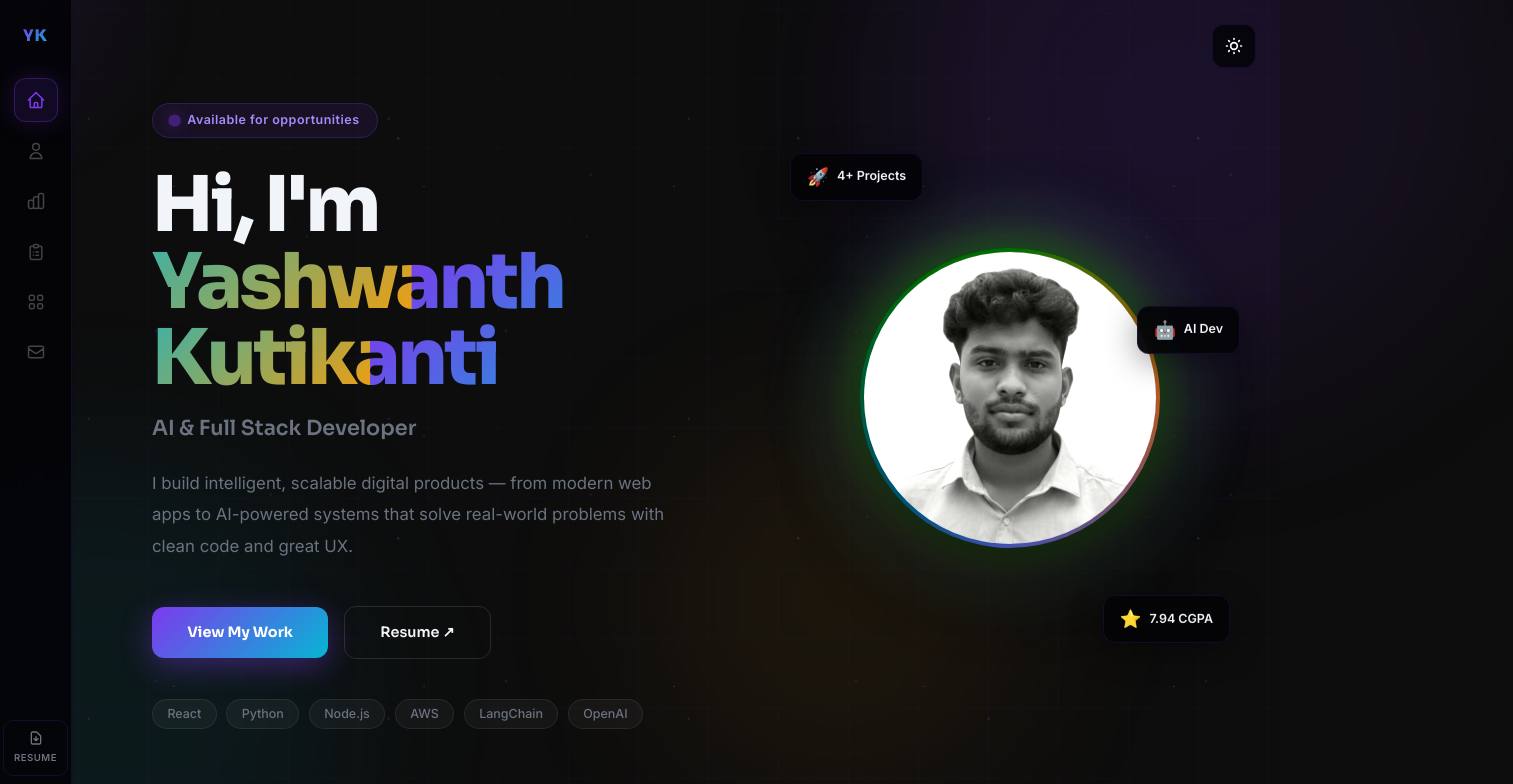
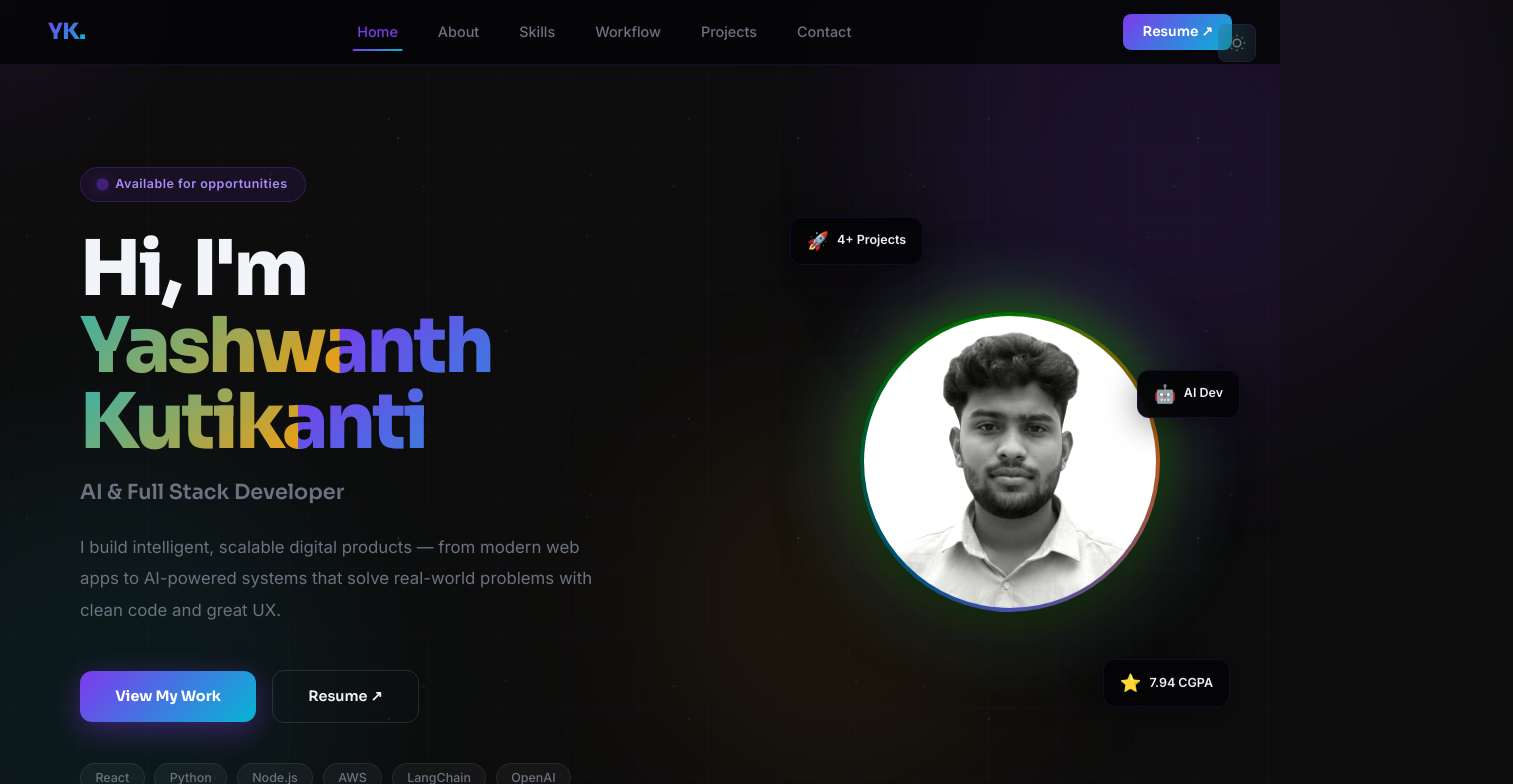
Before and after one commit to kutikantiyashwanth/portofilo, a React (Vite) app: page / in a window 1280 px wide. Shown: the top 784 px of the page, 1513 px wide, since content can reach past the window. Built offline with nearby package versions, Linux system fonts and the light colour scheme.

Commit message:
Move nav to top horizontal bar with logo left, links center, resume right

```diff
--- a/src/App.jsx
+++ b/src/App.jsx
@@ -161,62 +161,48 @@ export default function App() {
         <div className="bg-orb orb-3" />
       </div>
 
-      {/* Mobile menu button */}
-      <button className="mobile-menu-btn" onClick={() => setMenuOpen(!menuOpen)} aria-label="Menu">
-        <span className={`hamburger ${menuOpen ? 'open' : ''}`}>
-          <span /><span /><span />
-        </span>
+      {/* Top Navbar */}
+      <header className="topnav">
+        <div className="topnav-inner">
+          <div className="topnav-logo">YK<span className="logo-dot">.</span></div>
+          <nav className="topnav-links">
+            {[
+              { id: 'home', label: 'Home' },
+              { id: 'about', label: 'About' },
+              { id: 'skills', label: 'Skills' },
+              { id: 'process', label: 'Workflow' },
+              { id: 'portfolio', label: 'Projects' },
+              { id: 'contact', label: 'Contact' },
+            ].map(({ id, label }) => (
+              <button
+                key={id}
+                className={`topnav-link ${activeSection === id ? 'active' : ''}`}
+                onClick={() => scrollTo(id)}
+              >
+                {label}
               </button>
-
-      {/* Dark/Light mode toggle */}
+            ))}
+          </nav>
+          <div className="topnav-actions">
             <button className="theme-toggle" onClick={() => setDarkMode(!darkMode)} aria-label="Toggle theme">
               {darkMode ? (
-          <svg width="20" height="20" fill="currentColor" viewBox="0 0 24 24">
-            <path d="M12 3v1m0 16v1m9-9h-1M4 12H3m15.364-6.364l-.707.707M6.343 17.657l-.707.707m12.728 0l-.707-.707M6.343 6.343l-.707-.707M16 12a4 4 0 11-8 0 4 4 0 018 0z" stroke="currentColor" strokeWidth="2" strokeLinecap="round" fill="none"/>
+                <svg width="18" height="18" fill="none" stroke="currentColor" strokeWidth="2" viewBox="0 0 24 24">
+                  <circle cx="12" cy="12" r="5"/><path d="M12 1v2M12 21v2M4.22 4.22l1.42 1.42M18.36 18.36l1.42 1.42M1 12h2M21 12h2M4.22 19.78l1.42-1.42M18.36 5.64l1.42-1.42"/>
                 </svg>
               ) : (
-          <svg width="20" height="20" fill="currentColor" viewBox="0 0 24 24">
-            <path d="M21 12.79A9 9 0 1111.21 3 7 7 0 0021 12.79z" stroke="currentColor" strokeWidth="2" strokeLinecap="round" fill="none"/>
+                <svg width="18" height="18" fill="none" stroke="currentColor" strokeWidth="2" viewBox="0 0 24 24">
+                  <path d="M21 12.79A9 9 0 1111.21 3 7 7 0 0021 12.79z"/>
                 </svg>
               )}
             </button>
-
-      {/* Sidebar */}
-      <aside className={`sidebar ${menuOpen ? 'open' : ''}`}>
-        <div className="sidebar-logo">YK</div>
-        <nav className="sidebar-nav">
-          {[
-            { id: 'home', label: 'Home', icon: 'M3 12l2-2m0 0l7-7 7 7M5 10v10a1 1 0 001 1h3m10-11l2 2m-2-2v10a1 1 0 01-1 1h-3m-6 0a1 1 0 001-1v-4a1 1 0 011-1h2a1 1 0 011 1v4a1 1 0 001 1m-6 0h6' },
-            { id: 'about', label: 'About', icon: 'M16 7a4 4 0 11-8 0 4 4 0 018 0zM12 14a7 7 0 00-7 7h14a7 7 0 00-7-7z' },
-            { id: 'skills', label: 'Skills', icon: 'M9 19v-6a2 2 0 00-2-2H5a2 2 0 00-2 2v6a2 2 0 002 2h2a2 2 0 002-2zm0 0V9a2 2 0 012-2h2a2 2 0 012 2v10m-6 0a2 2 0 002 2h2a2 2 0 002-2m0 0V5a2 2 0 012-2h2a2 2 0 012 2v14a2 2 0 01-2 2h-2a2 2 0 01-2-2z' },
-            { id: 'process', label: 'Workflow', icon: 'M9 5H7a2 2 0 00-2 2v12a2 2 0 002 2h10a2 2 0 002-2V7a2 2 0 00-2-2h-2M9 5a2 2 0 002 2h2a2 2 0 002-2M9 5a2 2 0 012-2h2a2 2 0 012 2m-3 7h3m-3 4h3m-6-4h.01M9 16h.01' },
-            { id: 'portfolio', label: 'Projects', icon: 'M4 6a2 2 0 012-2h2a2 2 0 012 2v2a2 2 0 01-2 2H6a2 2 0 01-2-2V6zM14 6a2 2 0 012-2h2a2 2 0 012 2v2a2 2 0 01-2 2h-2a2 2 0 01-2-2V6zM4 16a2 2 0 012-2h2a2 2 0 012 2v2a2 2 0 01-2 2H6a2 2 0 01-2-2v-2zM14 16a2 2 0 012-2h2a2 2 0 012 2v2a2 2 0 01-2 2h-2a2 2 0 01-2-2v-2z' },
-            { id: 'contact', label: 'Contact', icon: 'M3 8l7.89 5.26a2 2 0 002.22 0L21 8M5 19h14a2 2 0 002-2V7a2 2 0 00-2-2H5a2 2 0 00-2 2v10a2 2 0 002 2z' },
-          ].map(({ id, label, icon }) => (
-            <button
-              key={id}
-              title={label}
-              className={`nav-item ${activeSection === id ? 'active' : ''}`}
-              onClick={() => scrollTo(id)}
-            >
-              <svg width="20" height="20" fill="none" stroke="currentColor" strokeWidth="1.8" viewBox="0 0 24 24">
-                <path strokeLinecap="round" strokeLinejoin="round" d={icon} />
-              </svg>
-              <span className="nav-label">{label}</span>
-            </button>
-          ))}
-        </nav>
-        <a href="/images/yashwanth.pdf" target="_blank" rel="noreferrer" className="sidebar-resume">
-          <svg width="16" height="16" fill="none" stroke="currentColor" strokeWidth="2" viewBox="0 0 24 24">
-            <path strokeLinecap="round" strokeLinejoin="round" d="M12 10v6m0 0l-3-3m3 3l3-3m2 8H7a2 2 0 01-2-2V5a2 2 0 012-2h5.586a1 1 0 01.707.293l5.414 5.414a1 1 0 01.293.707V19a2 2 0 01-2 2z" />
-          </svg>
-          <span>Resume</span>
+            <a href="/images/yashwanth.pdf" target="_blank" rel="noreferrer" className="topnav-resume">
+              Resume ↗
             </a>
-      </aside>
+          </div>
+        </div>
+      </header>
 
       <main className="main-wrap">
-
-        {/* ── HERO ── */}
         <section id="home" className="hero">
           <div className="hero-left">
             <div className="hero-badge">
--- a/src/index.css
+++ b/src/index.css
@@ -343,3 +343,26 @@ section{padding:7rem 5rem;scroll-margin-top:2rem;position:relative;z-index:1;}
 .proj-live-btn{pointer-events:all;position:relative;z-index:10;}
 .proj-cta{pointer-events:all;position:relative;z-index:10;display:inline-block;}
 .proj-body{position:relative;z-index:5;}
+.topnav{position:fixed;top:0;left:0;right:0;z-index:100;background:rgba(5,5,8,0.85);backdrop-filter:blur(20px);-webkit-backdrop-filter:blur(20px);border-bottom:1px solid var(--border);}
+.topnav-inner{display:flex;align-items:center;justify-content:space-between;padding:0 3rem;height:64px;max-width:1400px;margin:0 auto;}
+.topnav-logo{font-family:'Sora',sans-serif;font-size:1.4rem;font-weight:900;background:linear-gradient(135deg,var(--c1),var(--c2));-webkit-background-clip:text;-webkit-text-fill-color:transparent;background-clip:text;letter-spacing:-0.02em;}
+.logo-dot{color:var(--c2);-webkit-text-fill-color:var(--c2);}
+.topnav-links{display:flex;align-items:center;gap:0.5rem;}
+.topnav-link{background:none;border:none;cursor:pointer;font-family:'Inter',sans-serif;font-size:0.9rem;font-weight:500;color:var(--muted);padding:0.5rem 1rem;border-radius:8px;transition:all 0.3s;position:relative;}
+.topnav-link::after{content:'';position:absolute;bottom:0;left:50%;width:0;height:2px;background:linear-gradient(90deg,var(--c1),var(--c2));border-radius:2px;transform:translateX(-50%);transition:width 0.3s;}
+.topnav-link:hover{color:var(--text);}
+.topnav-link.active{color:var(--c1);}
+.topnav-link.active::after{width:70%;}
+.topnav-actions{display:flex;align-items:center;gap:1rem;}
+.topnav-resume{padding:0.5rem 1.2rem;background:linear-gradient(135deg,var(--c1),var(--c2));color:white;font-weight:600;font-size:0.85rem;border-radius:8px;text-decoration:none;transition:all 0.3s;font-family:'Sora',sans-serif;}
+.topnav-resume:hover{transform:translateY(-2px);box-shadow:0 8px 20px rgba(124,58,237,0.4);}
+.theme-toggle{width:38px;height:38px;background:rgba(255,255,255,0.05);border:1px solid var(--border);border-radius:8px;display:flex;align-items:center;justify-content:center;cursor:pointer;color:var(--muted);transition:all 0.3s;}
+.theme-toggle:hover{border-color:var(--c1);color:var(--c1);box-shadow:0 0 15px rgba(124,58,237,0.3);}
+.main-wrap{margin-left:0;padding-top:64px;min-height:100vh;position:relative;z-index:1;}
+.sidebar,.mobile-menu-btn,.sidebar-logo,.sidebar-nav,.sidebar-resume,.nav-item{display:none !important;}
+[data-theme='light'] .topnav{background:rgba(255,255,255,0.9);}
+[data-theme='light'] .topnav-link{color:#64748b;}
+[data-theme='light'] .topnav-link:hover{color:#1a1a2e;}
+[data-theme='light'] .topnav-link.active{color:var(--c1);}
+[data-theme='light'] .theme-toggle{background:rgba(0,0,0,0.04);border-color:rgba(124,58,237,0.2);color:#64748b;}
+@media(max-width:768px){.topnav-inner{padding:0 1.5rem;}.topnav-links{display:none;}.topnav-resume{font-size:0.78rem;padding:0.4rem 0.9rem;}.main-wrap{padding-top:64px;}}
```
Lines whose indentation alone changed are shown as unchanged.
